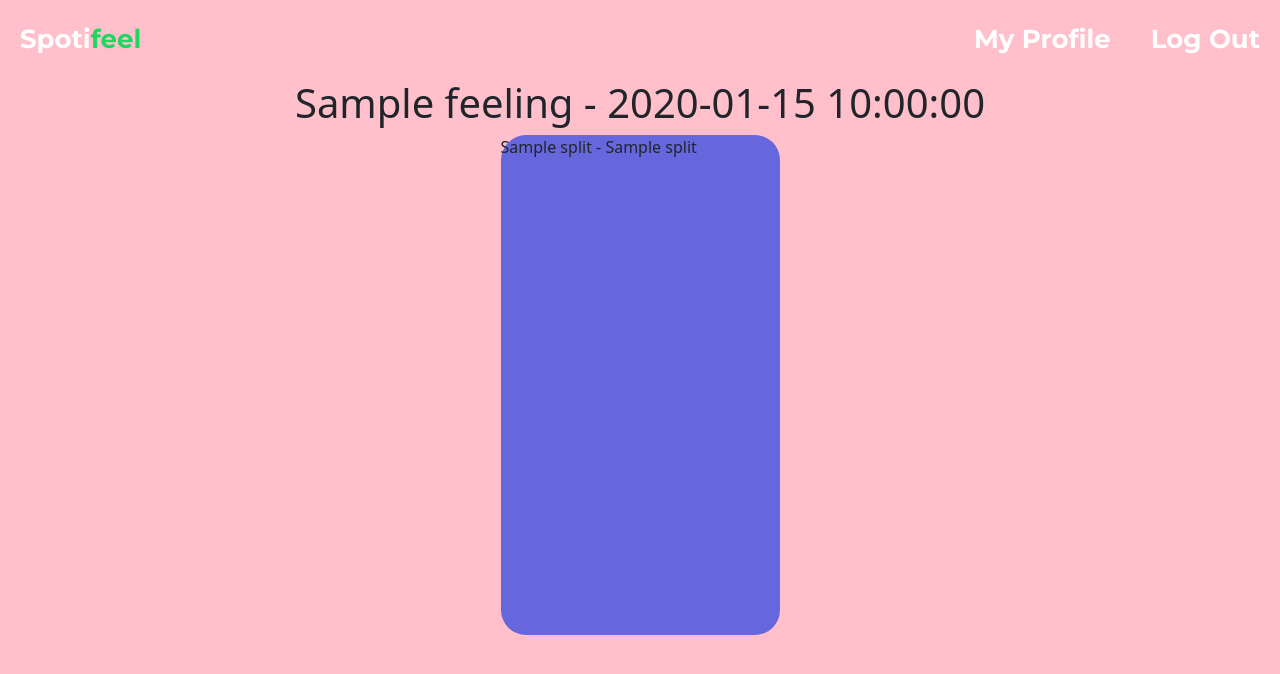
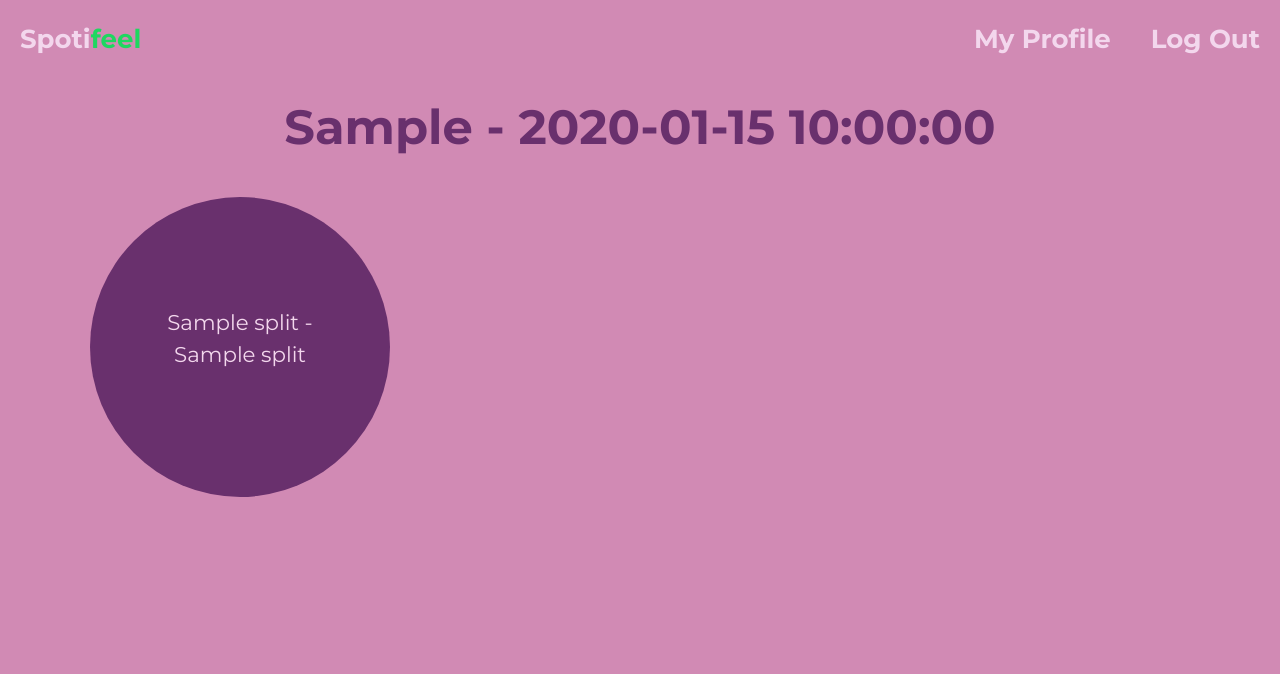
Before and after one commit to keppangithub/spotifeel, a Flask app: template templates/playlist.html in a window 1280 px wide. Shown: the top 674 px of the page. Run offline with Flask 3, Linux system fonts and the light colour scheme; the template is opened without the code that fills it: most values are stand-ins (such as "Sample title", 1, 10 or a date in 2020).

Commit message:
completed css

```diff
--- a/main.py
+++ b/main.py
@@ -115,8 +115,9 @@ def playlist():
         songs_for_playlist = promptGPT.create_playlist(feeling)
         new_playlist_id = user.create_new_playlist(user.user_id, f'{feeling.capitalize()} - {today}')
         user.add_to_playlist(new_playlist_id, songs_for_playlist)
+        display_feeling = feeling.capitalize()
 
-        return render_template('playlist.html', songs_for_playlist=songs_for_playlist, feeling=feeling, today=today)
+        return render_template('playlist.html', songs_for_playlist=songs_for_playlist, display_feeling=display_feeling, today=today)
 
 
 
--- a/static/general.css
+++ b/static/general.css
@@ -1,5 +1,6 @@
-body, ul{
-    background-color: pink !important;
+body,
+ul {
+    background-color: #D18AB4 !important;
     margin: 0;
     padding: 0;
 }
@@ -19,7 +20,7 @@ body, ul{
 }
 
 .header a {
-    color: white;
+    color: #F3D7ED;
     font-size: 26px;
     text-decoration: none;
     font-family: "Montserrat", serif;
--- a/static/playlist.css
+++ b/static/playlist.css
@@ -1,5 +1,38 @@
+#playlist_container {
+    display: flex;
+    flex-wrap: wrap;
+    justify-content: space-between;
+    gap: 50px;
+    padding: 20px;
+}
+
 .playlist_item {
-    background-color: rgb(103, 103, 221) !important;
-    border-radius: 25px;
-    height: 500px;
+    background-color: #69306D !important;
+    border-radius: 200px;
+    min-width: 300px;
+    height: 300px;
+    padding: 80px 60px;
+
+    display: flex;
+    align-items: center;
+    justify-content: center;
+    text-align: center;
 }
+
+.playlist_item>#print_song {
+    color: #F3D7ED;
+    font-size: 16pt;
+    font-family: "Montserrat", serif;
+    text-align: center;
+    margin-bottom: 15px;
+}
+
+#feeling_date {
+    color: #69306D;
+    font-family: "Montserrat", serif !important;
+    text-align: center;
+    font-size: 36pt;
+    font-weight: bold;
+    margin: 20px 10px;
+    display: block;
+}
--- a/templates/playlist.html
+++ b/templates/playlist.html
@@ -27,21 +27,18 @@
 <body>
   {% include 'header.html' %}
 
-  <div class="container">
-    <h1 class="text-center">{{feeling}} - {{today}}</h1>
+  <h1 id="feeling_date" class="text-center">{{display_feeling}} - {{today}}</h1>
+  <div class="container" id="playlist_container">
 
     <!--Carousell with playlist information-->
-
-    <div class="d-flex justify-content-center">
-      <div class="playlist_item w-25">
-        {% if songs_for_playlist%}
-        {% for songs in songs_for_playlist%}
-        {% set song = songs[0].split(',') %}
-        <p id="print_song">{{song[0]}} - {{song[1]}}</p>
-        {%endfor%}
-        {%endif%}
-      </div>
+    {% if songs_for_playlist%}
+    {% for songs in songs_for_playlist%}
+    <div class="playlist_item w-25">
+      {% set song = songs[0].split(',') %}
+      <p id="print_song">{{song[0]}} - {{song[1]}}</p>
     </div>
+    {%endfor%}
+    {%endif%}
 
   </div>
 
```
Also changed, not shown: static/chat.css (+5 -5 lines), templates/chat.html (+11 -23 lines).
